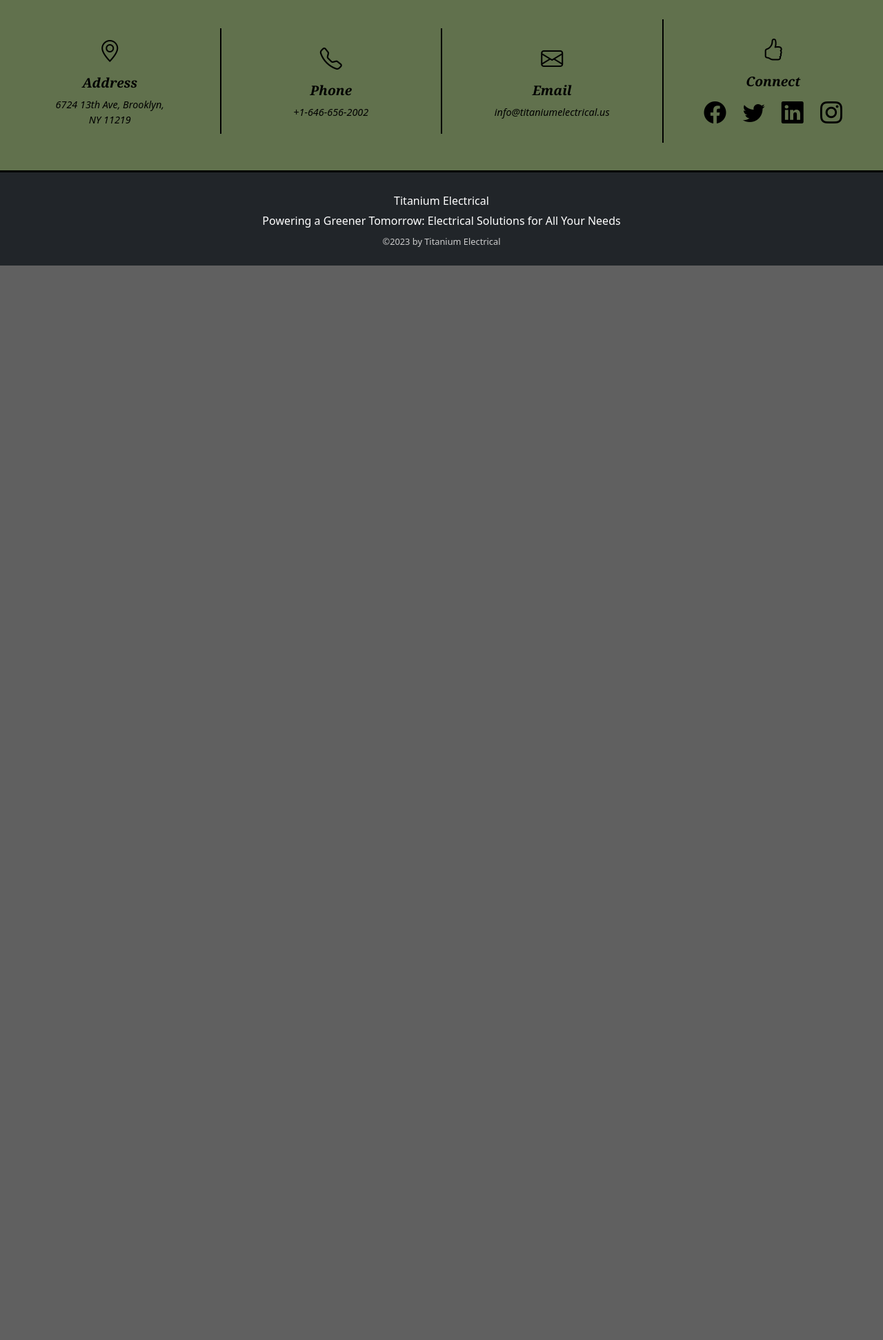
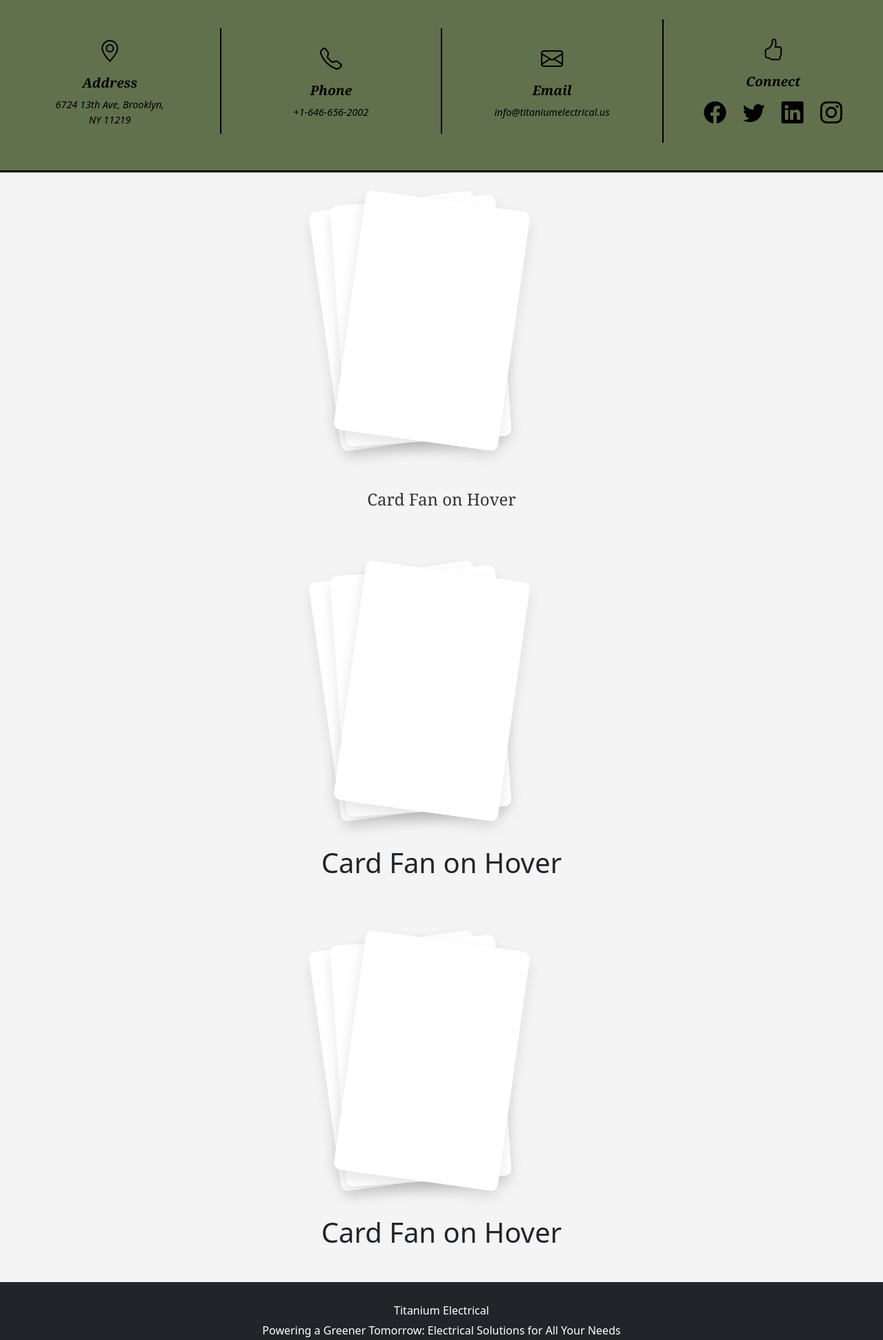
Before and after one commit to sidrashegaj/CulturalSphere, a PHP site: page / in a window 1280 px wide. Shown: the part 887-2830 px from the top of the page at 69% size. Before the commit the page ends 1272 px from the top, so only its background shows below. Run offline with PHP 8.4, Linux system fonts and the light colour scheme; some libraries are stand-ins or nearby versions.

Commit message:
main semina amost complete

```diff
--- a/css/style.css
+++ b/css/style.css
@@ -259,6 +259,74 @@ section {
     100% {
         transform: translateX(0);
         opacity: 1;}
+}
+
+
+/* Card Hover Section */
+.trendingfilms, .trendingbooks, .trendingart {
+    display: flex;
+    flex-direction: column;
+    align-items: center;
+    justify-content: center;
+    padding: 40px 0; /* Matches the spacing of other sections */
+    background-color: #f4f4f4; /* Background specific to this section */
+}
+
+.card-wrap {
+    position: relative;
+    width: 300px; /* Fixed width to ensure consistent layout */
+    height: 400px; /* Fixed height for cards */
+    cursor: pointer;
+}
+
+.card {
+    position: absolute;
+    width: 80%; /* Size of each card relative to the card wrapper */
+    height: 80%;
+    background-color: white;
+    border-radius: 10px;
+    box-shadow: 0 10px 20px rgba(0, 0, 0, 0.1);
+    transition: transform 0.4s ease, box-shadow 0.4s ease;
+}
+
+/* Bottom Card */
+.card.bottom {
+    transform: translateX(-20px) rotateZ(-8deg);
+    z-index: 1;
+}
+
+/* Middle Card */
+.card {
+    transform: translateX(0) rotateZ(-4deg);
+    z-index: 2;
+}
+
+/* Top Card */
+.card.top {
+    transform: translateX(1rem) rotateZ(8deg);
+    z-index: 3;
+}
+
+/* Hover Effect */
+.card-wrap:hover .card.bottom {
+    transform: translateX(-15rem) rotateZ(-12deg);
+}
+
+.card-wrap:hover .card {
+    transform: translateX(0) rotateZ(-6deg);
+}
+
+.card-wrap:hover .card.top {
+    transform: translateX(15rem) rotateZ(12deg);
+}
+
+/* Section Title */
+.trendingfilms .description-text h1 {
+    margin-top: 20px;
+    font-size: 24px;
+    color: #333;
+    text-align: center;
+    font-family: 'Georgia', serif;
 }
 
 
--- a/index.php
+++ b/index.php
@@ -36,7 +36,8 @@
         </div>
     </header>
 
-<!-- Remaining Content -->
+
+
     <section id="info">
         <div class="info-box">
             <i class="bi bi-geo-alt"></i>
@@ -65,7 +66,39 @@
         </div>
     </section>
 
-<!-- Other sections like about, testimonials, services remain unchanged -->
+
+    <section class="trendingfilms">
+        <div class="card-wrap">
+            <div class="card bottom"></div>
+            <div class="card"></div>
+            <div class="card top"></div>
+        </div>
+        <div class="description-text">
+            <h1>Card Fan on Hover</h1>
+        </div>
+    </section>
+
+    <section class="trendingbooks">
+        <div class="card-wrap">
+            <div class="card bottom"></div>
+            <div class="card"></div>
+            <div class="card top"></div>
+        </div>
+        <div class="description-text">
+            <h1>Card Fan on Hover</h1>
+        </div>
+    </section>
+
+    <section class="trendingart">
+        <div class="card-wrap">
+            <div class="card bottom"></div>
+            <div class="card"></div>
+            <div class="card top"></div>
+        </div>
+        <div class="description-text">
+            <h1>Card Fan on Hover</h1>
+        </div>
+    </section>
 
 <!-- Footer -->
 <footer class="bg-dark text-white text-center py-4">
```
Lines whose indentation alone changed are shown as unchanged.
